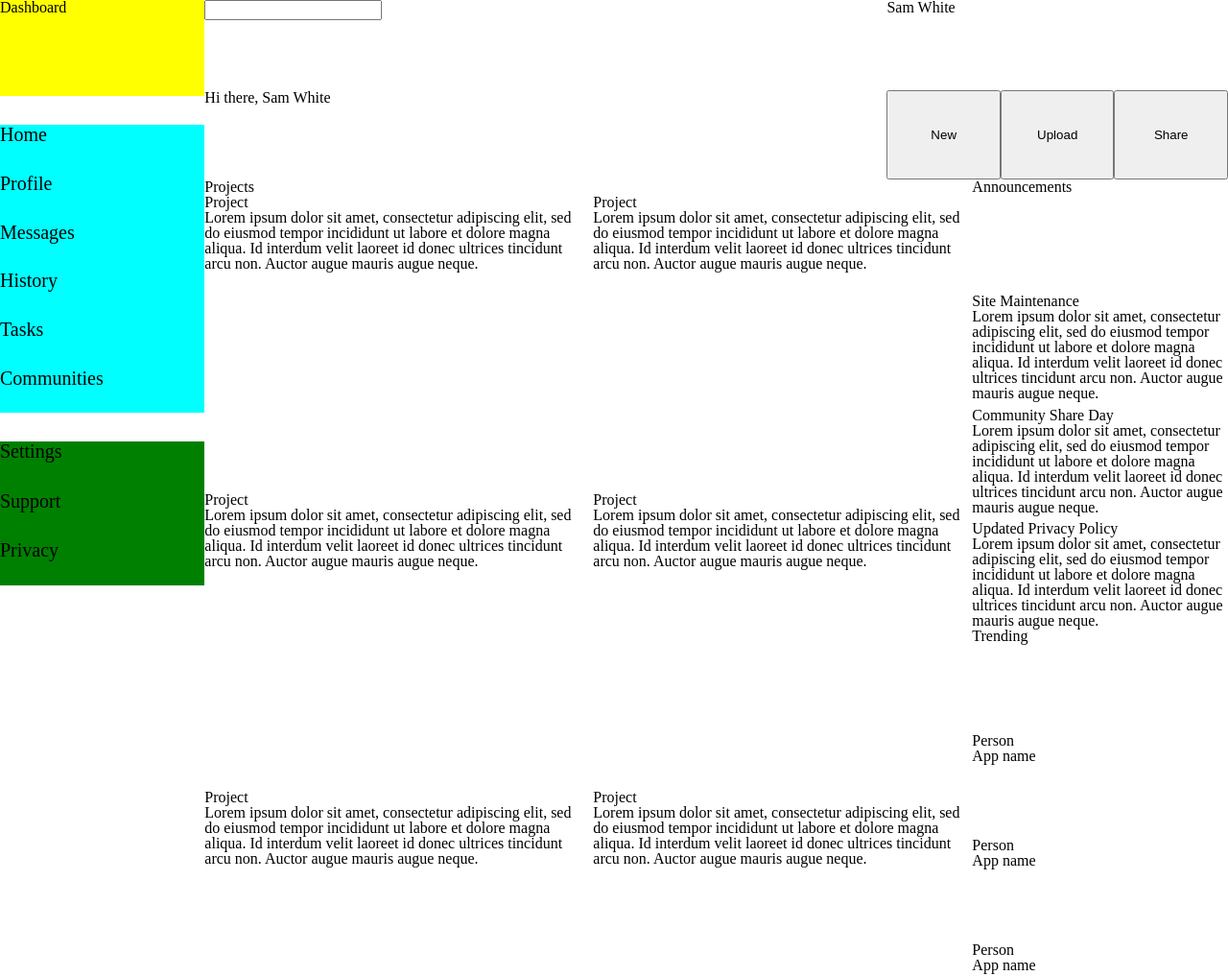
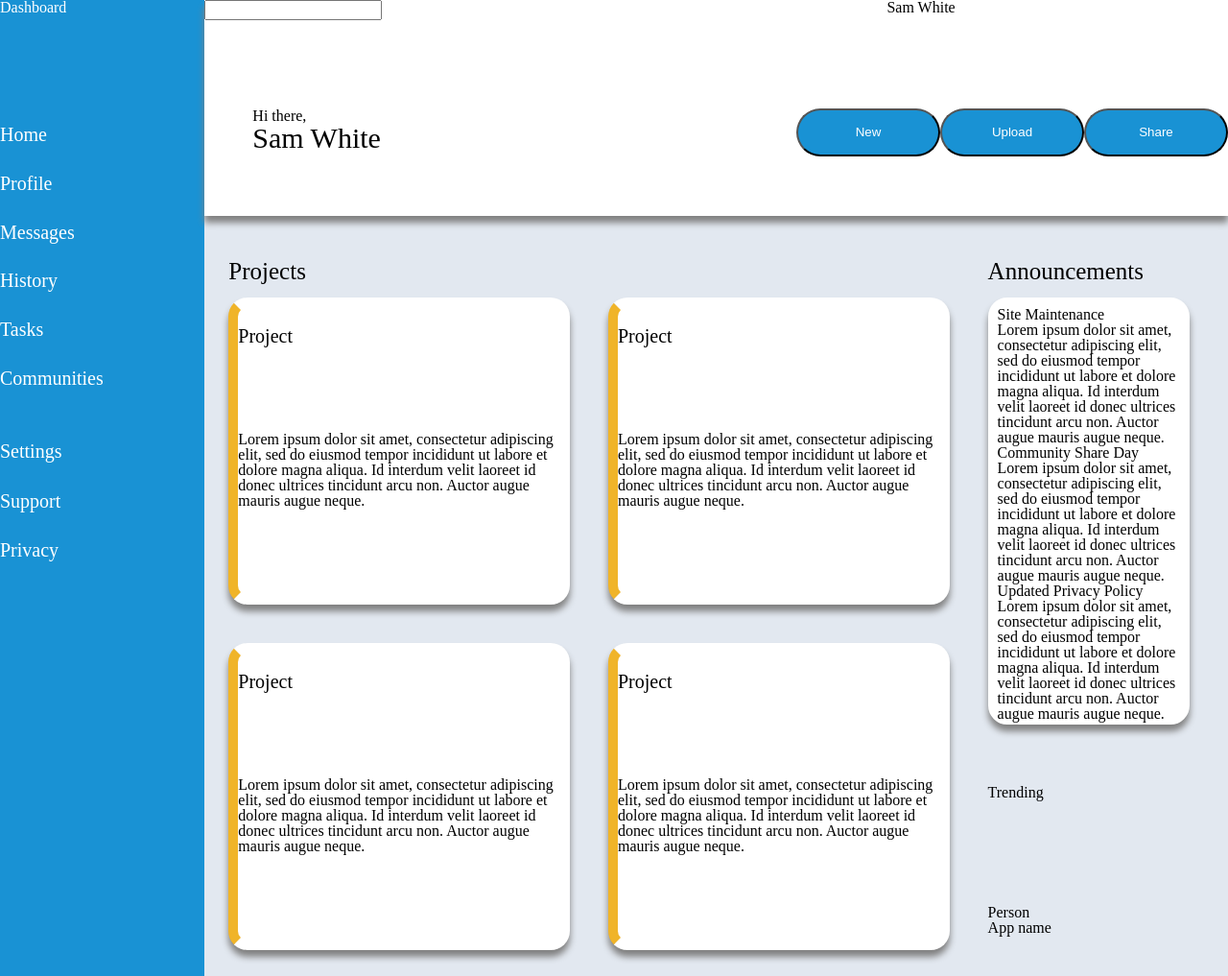
Before and after one commit to Sam-L-White/admin-dashboard, a plain HTML site: page index.html in a window 1280 px wide. Shown: the top 1017 px of the page at 96% size. Drawn offline with Linux system fonts and the light colour scheme.

Commit message:
Add some colours, resize elements

```diff
--- a/index.html
+++ b/index.html
@@ -41,7 +41,11 @@
                     <p>Sam White</p>
                 </div>
                 <div class="lower-row">
-                    <p>Hi there, Sam White</p>
+                    <div>
+                        <p>Hi there, <h2>Sam White</h2></p>
+                    </div>
+
+
                     <button>New</button>
                     <button>Upload</button>
                     <button>Share</button>
@@ -90,7 +94,10 @@
                     </div>
                 </div>
                 <div class="announcements">
+
                     <h2>Announcements</h2>
+
+                    <div class="announcement-container">
                         <div class="announcement">
                             <h3>Site Maintenance</h3>
                             <p>Lorem ipsum dolor sit amet, consectetur adipiscing elit,
@@ -108,6 +115,7 @@
                             <p>Lorem ipsum dolor sit amet, consectetur adipiscing elit,
                                 sed do eiusmod tempor incididunt ut labore et dolore magna aliqua.
                                 Id interdum velit laoreet id donec ultrices tincidunt arcu non. Auctor augue mauris augue neque.</p>
+                        </div>
                     </div>
 
                 </div>
--- a/style.css
+++ b/style.css
@@ -51,6 +51,7 @@ table {
 .container{
     display: grid;
     grid-template-columns: 1fr 5fr;
+
 }
 
 .sidebar{
@@ -58,10 +59,12 @@ table {
     grid-template-rows: 100px 300px 150px;
     grid-column: 1 / 2;
     gap: 30px;
+    background-color: #1992d4;
+    color: white;
 }
 
 .header{
-    background-color: yellow;
+
 }
 
 .upper-list{
@@ -69,7 +72,7 @@ table {
     grid-template-rows: repeat(6, 1fr);
     gap: 5px;
     font-size: 20px;
-    background-color: aqua;
+
 
 }
 
@@ -78,12 +81,14 @@ table {
     grid-template-rows: repeat(3, 1fr);
     gap: 5px;
     font-size: 20px;
-    background-color: green;
+
 }
 
 .top-bar{
     display: grid;
     grid-template-rows: 1fr 1fr;
+    background-color: white;
+    box-shadow:  0px 7px 7px grey;
 }
 
 .upper-row{
@@ -96,42 +101,102 @@ table {
     display: grid;
     grid-template-columns: 6fr 1fr 1fr 1fr;
     grid-row: 2 / 3;
+    margin-left: 50px;
+}
+
+.lower-row button{
+    background-color: #1992d4;
+    border-radius: 30px;
+    width: 150px;
+    height: 50px;
+    color: white;
+}
+
+.lower-row h2{
+    font-size: 30px;
 }
 
 .main-content{
     display: grid;
     grid-template-rows: 1fr 5fr;
+    background-color: #e2e8f0;
 }
 
 .content{
     display: grid;
     grid-template-columns: 3fr 1fr;
     grid-template-rows: 1fr 1fr;
+    margin-left: 25px;
+    gap: 40px;
+    margin-top: 20px;
+
 }
 
 .projects{
     grid-column: 1 / 2;
     grid-row: 1 / 3;
+    margin-top: 25px;
 
+
+}
+
+.projects h2{
+    font-size: 25px;
+    margin-bottom: 15px;
 }
 
 .projects-container{
     display: grid;
     grid-template-columns: 1fr 1fr;
     grid-template-rows: 1fr 1fr 1fr;
-    gap: 10px;
+    gap: 40px;
 
 }
 
 .projects .project{
     height: 300px;
+    background-color: white;
+    display: grid;
+    border-radius: 20px;
+
+    border-style: solid;
+    border-width: 10px;
+    border-color: white;
+    border-left-color: #f0b429;
+    box-shadow:  0px 7px 7px grey;
+}
+
+.project-header{
+    font-size: 20px;
+    margin-top: 20px;
 }
 
 .announcements{
+    grid-column: 2 / 3;
+    grid-row: 1 / 2;
+    margin-top: 25px;
+}
+
+.announcements h2{
+    font-size: 25px;
+    margin-bottom: 15px;
+}
+.announcement-container{
     display: grid;
     grid-template-rows: 1fr 1fr 1fr;
-    grid-column: 2 / 3;
-    grid-row: 1 / 2;
+
+
+    height: 425px;
+    background-color: white;
+
+    border-radius: 20px;
+
+    border-style: solid;
+    border-width: 10px;
+    border-color: white;
+
+    box-shadow:  0px 7px 7px grey;
+    margin-right: 40px;
 }
 
 .trending{
```
Lines whose indentation alone changed are shown as unchanged.
